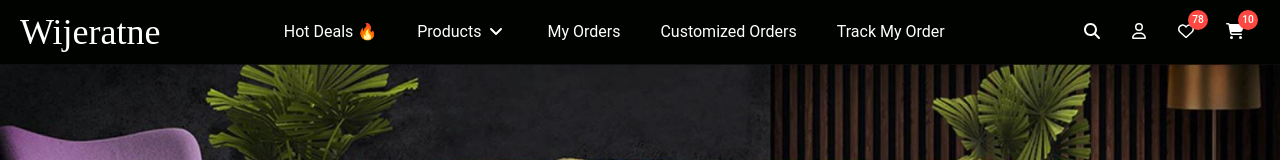
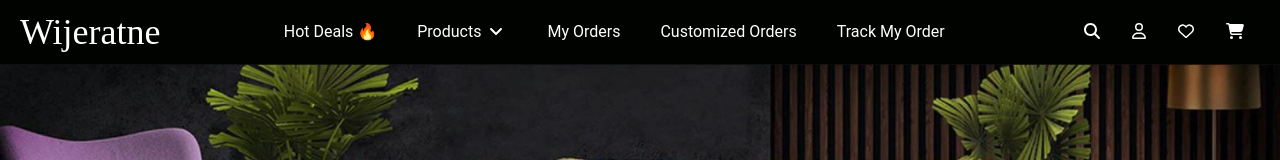
Before and after one commit to AkalankaNayanajith/Wijeratne_Furniture, a React (Create React App) app: page / in a window 1280 px wide. Shown: the top 160 px of the page. Built offline with nearby package versions, Linux system fonts and the light colour scheme; what tw-elements would draw is missing.

Commit message:
customer side login page loginTest added

```diff
--- a/src/Components/Navbar.jsx
+++ b/src/Components/Navbar.jsx
@@ -37,10 +37,10 @@ const Navbar = () => {                             //Arrow function
       <div>
         <ul className='hidden md:flex'>
           <li className='p-4 cursor-pointer text-base hover:text-cyan-500'><FontAwesomeIcon icon={faSearch} className='fill-white' > </FontAwesomeIcon> </li>
-          <Link to='/login' className='p-4 cursor-pointer text-base hover:text-cyan-500'><FontAwesomeIcon icon={faUser} className='fill-white ' > </FontAwesomeIcon> </Link>
-          <StyledBadge className="cart" badgeContent={78} color="error"> <button className='p-4 cursor-pointer text-base hover:text-cyan-500'><FontAwesomeIcon icon={faHeart} className='fill-white' > </FontAwesomeIcon></button>  </StyledBadge>
+          <Link to='/logintest' className='p-4 cursor-pointer text-base hover:text-cyan-500'><FontAwesomeIcon icon={faUser} className='fill-white ' > </FontAwesomeIcon> </Link>
+          <StyledBadge className="cart" badgeContent={0} color="error"> <button className='p-4 cursor-pointer text-base hover:text-cyan-500'><FontAwesomeIcon icon={faHeart} className='fill-white' > </FontAwesomeIcon></button>  </StyledBadge>
           {/* <li className='p-4 cursor-pointer'><FontAwesomeIcon icon={faCartShopping} className='fill-white' > </FontAwesomeIcon></li> */}
-          <StyledBadge className="cart" color="error" badgeContent={10}>
+          <StyledBadge className="cart" color="error" badgeContent={0}>
              <button className='p-4 cursor-pointer text-base hover:text-cyan-500'><FontAwesomeIcon icon={faCartShopping} className='fill-white ' > </FontAwesomeIcon></button>
              </StyledBadge>
         </ul>
```
